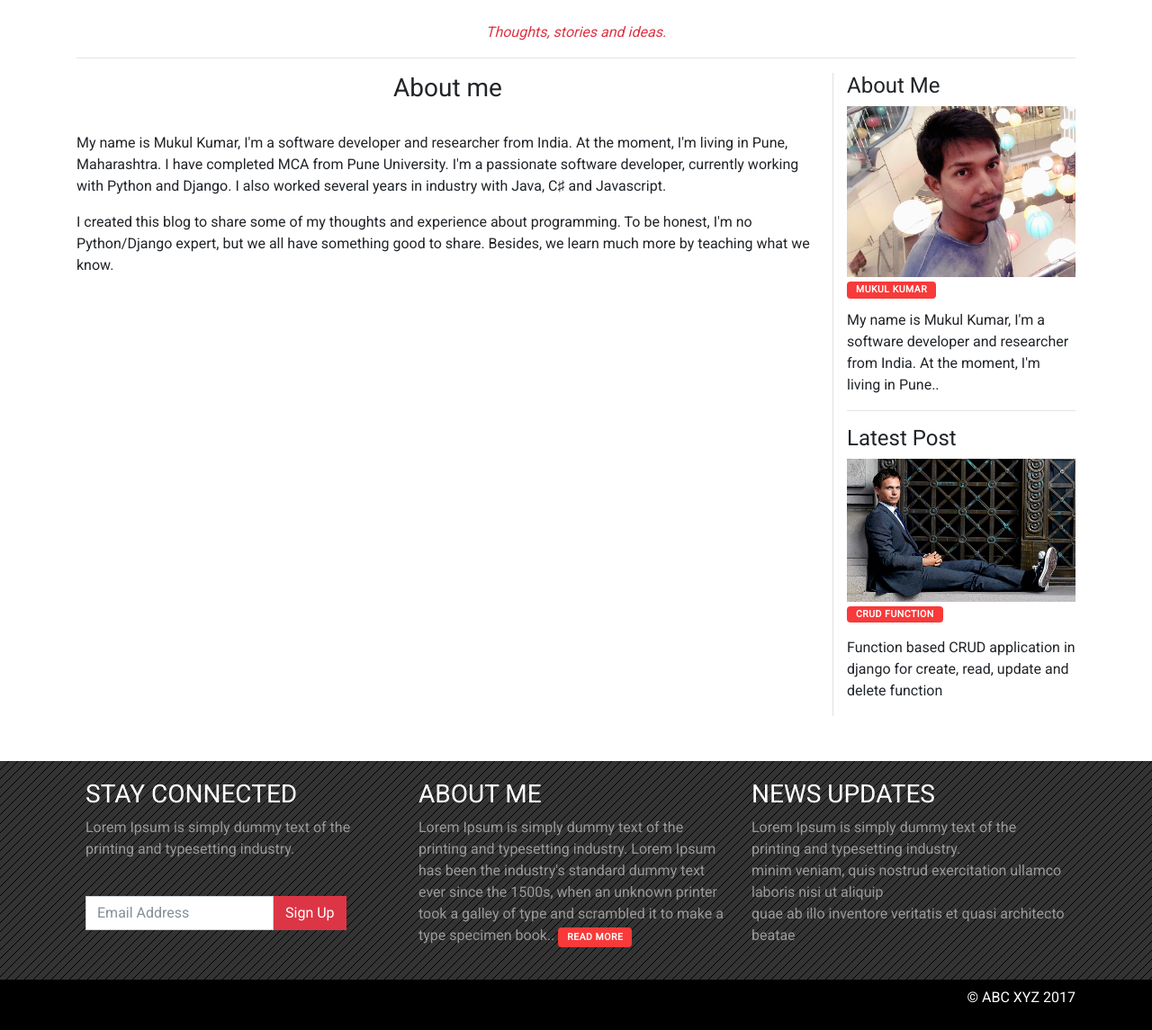
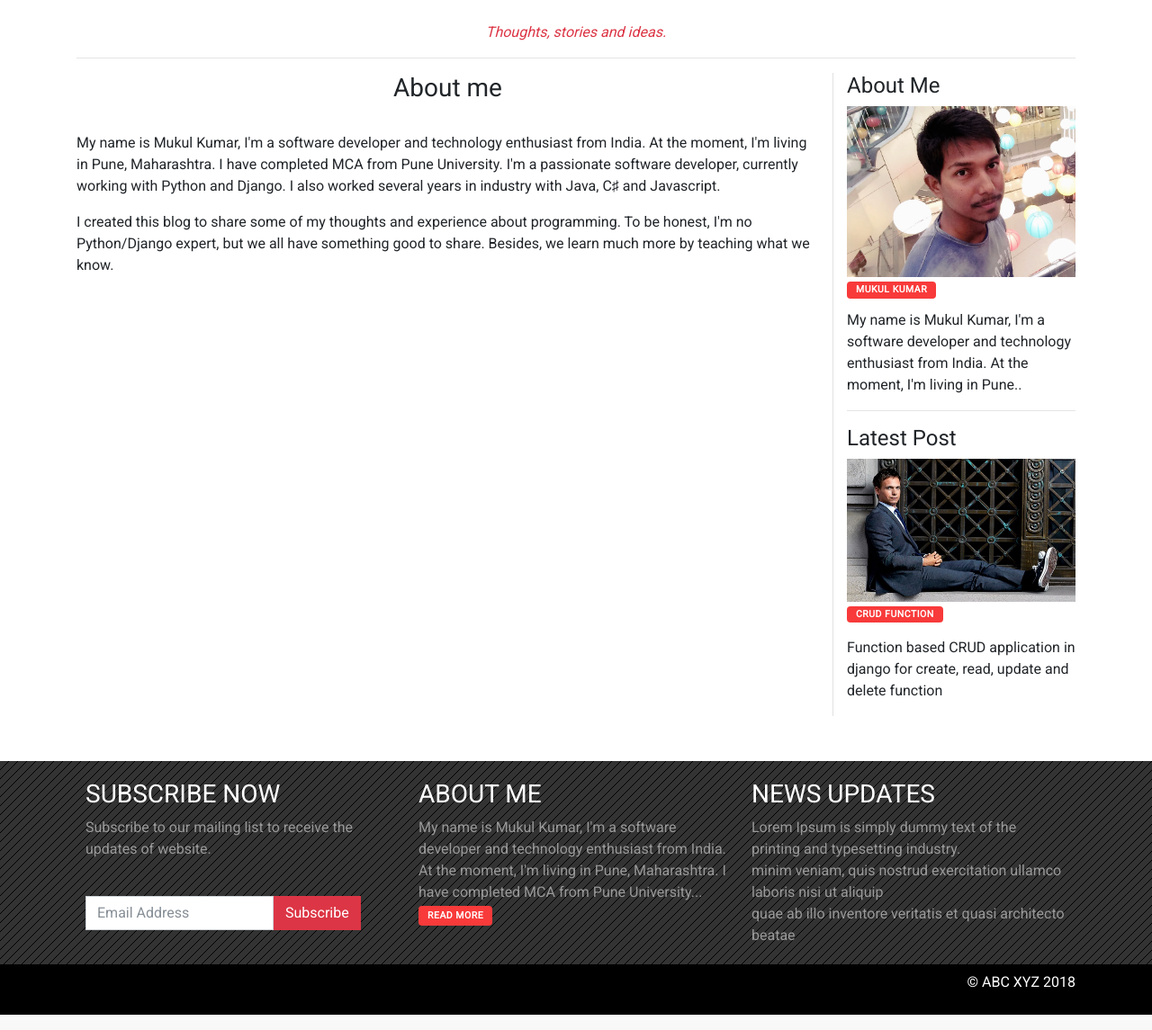
Before and after one commit to kumarm5/django_final_blog, a Django app: page /about/ in a window 1280 px wide. Shown: the part 56-1201 px from the top of the page at 90% size. Run offline with Django 3.2, Linux system fonts and the light colour scheme; data comes from the database, SQL or seed files in the repository; some libraries are stand-ins or nearby versions.

Commit message:
footer changes

```diff
--- a/templates/about.html
+++ b/templates/about.html
@@ -21,7 +21,7 @@
             <div class="col-md-9">
                 <h3 class="text-center">About me</h3>
                 <br>
-                <p>My name is Mukul Kumar, I'm a software developer and researcher from India. At the moment, I'm living in Pune, Maharashtra. I have completed MCA from Pune University. I'm a passionate software developer, currently working with Python and Django. I also worked several years in industry with Java, C♯ and Javascript.</p>
+                <p>My name is Mukul Kumar, I'm a software developer and technology enthusiast from India. At the moment, I'm living in Pune, Maharashtra. I have completed MCA from Pune University. I'm a passionate software developer, currently working with Python and Django. I also worked several years in industry with Java, C♯ and Javascript.</p>
                 <p>I created this blog to share some of my thoughts and experience about programming. To be honest, I'm no Python/Django expert, but we all have something good to share. Besides, we learn much more by teaching what we know.</p>
             </div>
 
@@ -34,7 +34,7 @@
                     <div class="widget-content">
                         <img src="{% static 'images/img_profile.jpg' %}" class="img-fluid">
                         <h2><a href="{% url 'about' %}" class="category sidebar-btn">Mukul Kumar</a></h2>
-                        <p>My name is Mukul Kumar, I'm a software developer and researcher from India. At the moment, I'm living in Pune..</p>
+                        <p>My name is Mukul Kumar, I'm a software developer and technology enthusiast from India. At the moment, I'm living in Pune..</p>
                     </div>
                 </div>
 
--- a/templates/base.html
+++ b/templates/base.html
@@ -75,20 +75,20 @@
                         <div class="col-md-12">
 
                             <div class="col-md-4 footer_section">
-                                <h3>STAY CONNECTED</h3>
-                                <p>Lorem Ipsum is simply dummy text of the printing and typesetting industry.</p>
+                                <h3>SUBSCRIBE NOW</h3>
+                                <p>Subscribe to our mailing list to receive the updates of website.</p>
                                 <br>
                                 <form class="form-inline">
                                     <div class="form-group">
                                         <input type="text" class="form-control" id="email" placeholder="Email Address">
                                     </div>
-                                    <button type="submit" class="btn btn-danger">Sign Up</button>
+                                    <button type="submit" class="btn btn-danger">Subscribe</button>
                                 </form>
                             </div>
 
                             <div class="col-md-4 footer_section">
                                 <h3>ABOUT ME</h3>
-                                <p>Lorem Ipsum is simply dummy text of the printing and typesetting industry. Lorem Ipsum has been the industry's standard dummy text ever since the 1500s, when an unknown printer took a galley of type and scrambled it to make a type specimen book.. <a class="category" href="#">Read More</a></p>
+                                <p>My name is Mukul Kumar, I'm a software developer and technology enthusiast from India. At the moment, I'm living in Pune, Maharashtra. I have completed MCA from Pune University... <a class="category" href="{% url 'about' %}">Read More</a></p>
                             </div>
 
                             <div class="col-md-4 footer_section">
@@ -108,7 +108,7 @@
                 <div class="container">
                     <div class="row ml-auto">
                         <div class="col-md-12">
-                            <p>&copy; ABC XYZ 2017</p>
+                            <p>&copy; ABC XYZ 2018</p>
                         </div>
                     </div>
                 </div>
--- a/templates/contact.html
+++ b/templates/contact.html
@@ -56,7 +56,7 @@
                     <div class="widget-content">
                         <img src="{% static 'images/img_profile.jpg' %}" class="img-fluid">
                         <h2><a href="{% url 'about' %}" class="category sidebar-btn">Mukul Kumar</a></h2>
-                        <p>My name is Mukul Kumar, I'm a software developer and researcher from India. At the moment, I'm living in Pune..</p>
+                        <p>My name is Mukul Kumar, I'm a software developer and technology enthusiast from India. At the moment, I'm living in Pune..</p>
                     </div>
                 </div>
 
--- a/templates/index.html
+++ b/templates/index.html
@@ -71,7 +71,7 @@
                     <div class="widget-content">
                         <img src="{% static 'images/img_profile.jpg' %}" class="img-fluid">
                         <h2><a href="{% url 'about' %}" class="category sidebar-btn">Mukul Kumar</a></h2>
-                        <p>My name is Mukul Kumar, I'm a software developer and researcher from India. At the moment, I'm living in Pune..</p>
+                        <p>My name is Mukul Kumar, I'm a software developer and technology enthusiast from India. At the moment, I'm living in Pune..</p>
                     </div>
                 </div>
 
--- a/templates/post.html
+++ b/templates/post.html
@@ -44,7 +44,7 @@
                     <div class="widget-content">
                         <img src="{% static 'images/img_profile.jpg' %}" class="img-fluid">
                         <h2><a href="{% url 'about' %}" class="category sidebar-btn">Mukul Kumar</a></h2>
-                        <p>My name is Mukul Kumar, I'm a software developer and researcher from India. At the moment, I'm living in Pune..</p>
+                        <p>My name is Mukul Kumar, I'm a software developer and technology enthusiast from India. At the moment, I'm living in Pune..</p>
                     </div>
                 </div>
 
--- a/templates/search.html
+++ b/templates/search.html
@@ -47,7 +47,7 @@
                     <div class="widget-content">
                         <img src="{% static 'images/img_profile.jpg' %}" class="img-fluid">
                         <h2><a href="{% url 'about' %}" class="category sidebar-btn">Mukul Kumar</a></h2>
-                        <p>My name is Mukul Kumar, I'm a software developer and researcher from India. At the moment, I'm living in Pune..</p>
+                        <p>My name is Mukul Kumar, I'm a software developer and technology enthusiast from India. At the moment, I'm living in Pune..</p>
                     </div>
                 </div>
 
--- a/templates/tags.html
+++ b/templates/tags.html
@@ -52,7 +52,7 @@
                     <div class="widget-content">
                         <img src="{% static 'images/img_profile.jpg' %}" class="img-fluid">
                         <h2><a href="{% url 'about' %}" class="category sidebar-btn">Mukul Kumar</a></h2>
-                        <p>My name is Mukul Kumar, I'm a software developer and researcher from India. At the moment, I'm living in Pune..</p>
+                        <p>My name is Mukul Kumar, I'm a software developer and technology enthusiast from India. At the moment, I'm living in Pune..</p>
                     </div>
                 </div>
 
```
